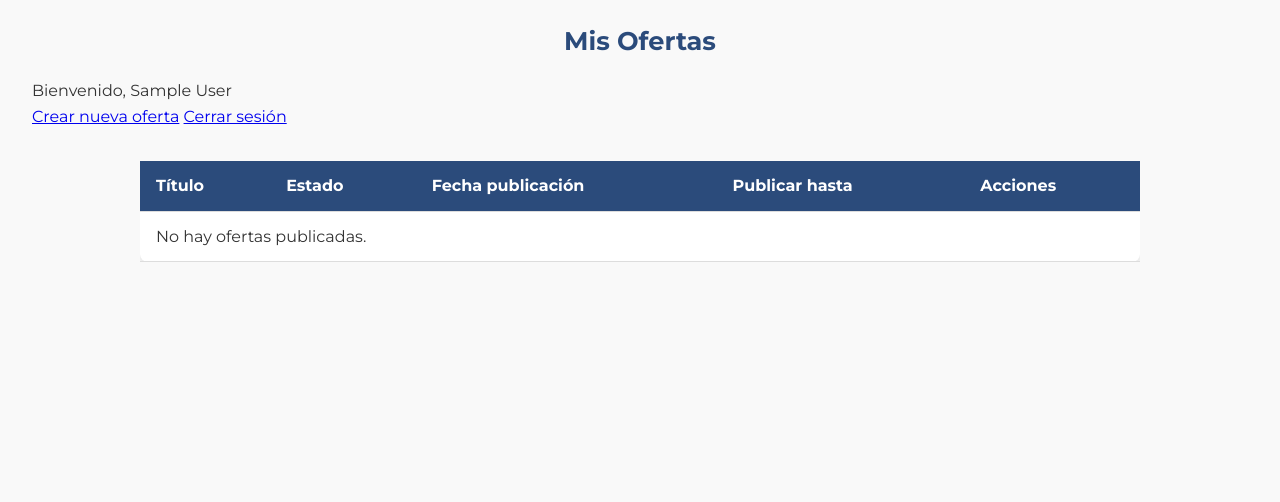
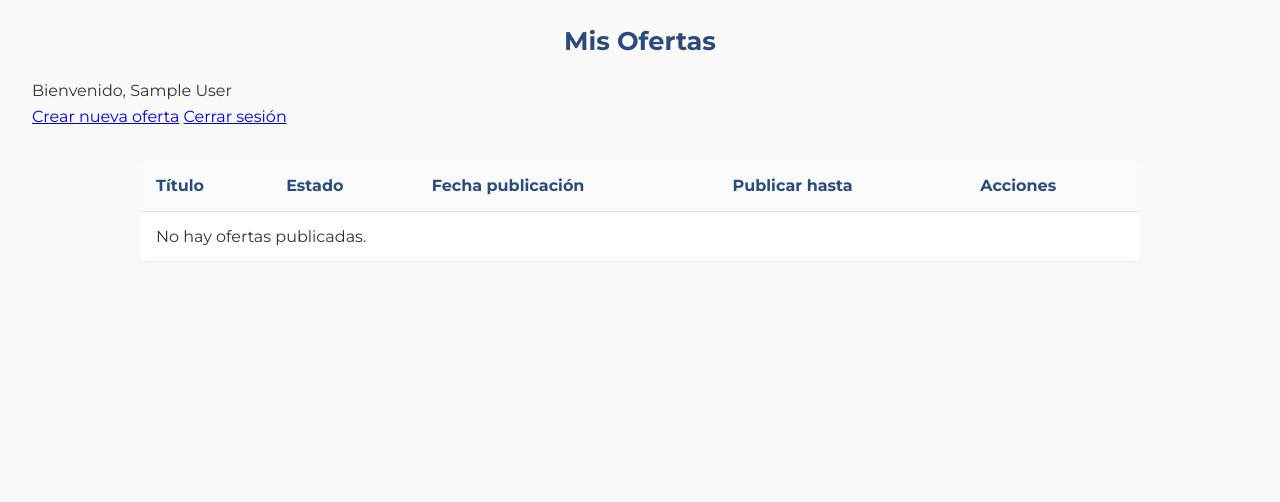
Before and after one commit to tfermoso/formacomempleo, a PHP site: page /empresa/dashboard.php in a window 1280 px wide. Shown: the part 81-583 px from the top of the page. Run offline with PHP 8.4, Linux system fonts and the light colour scheme; the visitor is signed in with stand-in values (Sample User, id 1); data that the repository does not hold is empty.

Commit message:
Ajustes en tabla de empresa dashboard

```diff
--- a/assets/css/empresa.css
+++ b/assets/css/empresa.css
@@ -239,25 +239,40 @@ form button:hover {
   overflow-x: auto;
 }
 
-table {
+/* Tablas */
+.table-container {
+  max-width: 1000px;
+  margin: 2rem auto;
+  overflow-x: auto; /* asegura scroll en pantallas pequeñas */
+}
+
+.table-container table {
   width: 100%;
   border-collapse: collapse;
   background: #fff;
-  border-radius: 8px;
-  box-shadow: 0 2px 6px rgba(0, 0, 0, 0.1);
+  border-radius: 6px;
+  overflow: hidden;
+  box-shadow: 0 2px 6px rgba(0,0,0,0.05); /* sombra ligera */
 }
 
-thead {
-  background-color: #2b4b7b;
-  color: #fff;
-}
-
-th,
-td {
+.table-container th {
+  background-color: #f9fafb;
+  font-weight: 600;
   padding: 0.75rem 1rem;
   text-align: left;
   border-bottom: 1px solid #ddd;
+  color: #2b4b7b; /* azul corporativo */
 }
+
+.table-container td {
+  padding: 0.75rem 1rem;
+  border-bottom: 1px solid #eee;
+}
+
+.table-container tr:hover {
+  background-color: #f5f5f5;
+}
+
 
 /* Responsive: menú lateral en mobile */
 @media (max-width: 768px) {
```
